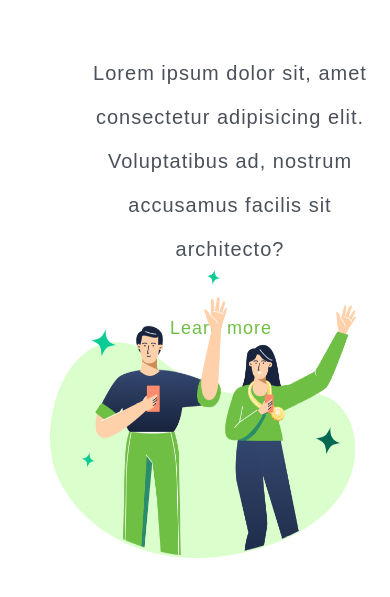
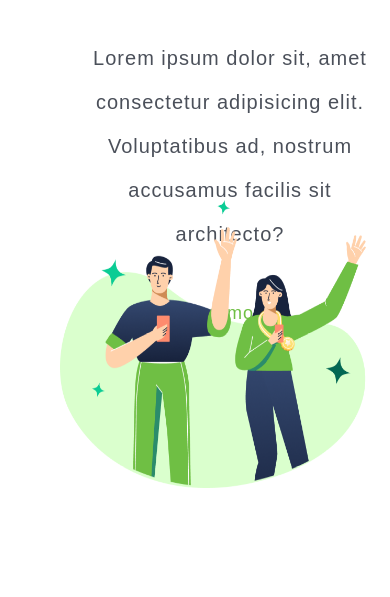
Before and after one commit to AnaMaria-16/-Wide-coverage--location-, a plain HTML site: page positive.html in a window 390 px wide. Shown: the part 211-808 px from the top of the page. Drawn offline with Linux system fonts and the light colour scheme.

Commit message:
alteração media

```diff
--- a/positive.css
+++ b/positive.css
@@ -100,16 +100,16 @@ margin: 55px 0px 0px 85px;
         font-size: 20px;
         font-weight: 100;
         text-align: center;
-        margin: 55px 15px 0 30px;
+        margin: 40px 15px 0 30px;
         line-height: 2.2;
         padding: 0 45px;
         }
 #logo {
     width: 312px;
     height: 288px;
-    margin-left: 50px;
+    margin-left: 60px;
     position: fixed;
-    bottom: 75px
+    bottom: 145px
 }
 
 #fim {
```
